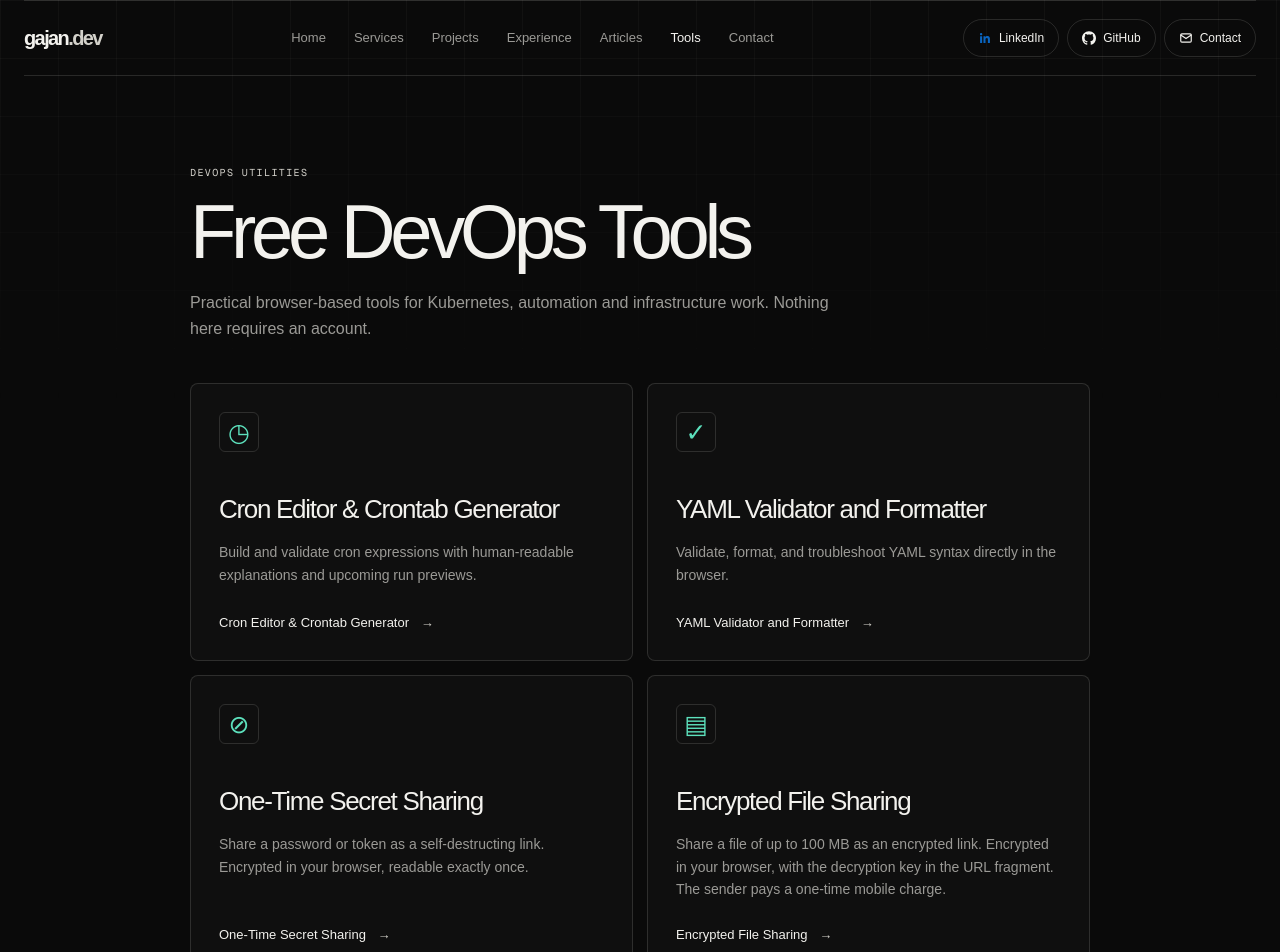
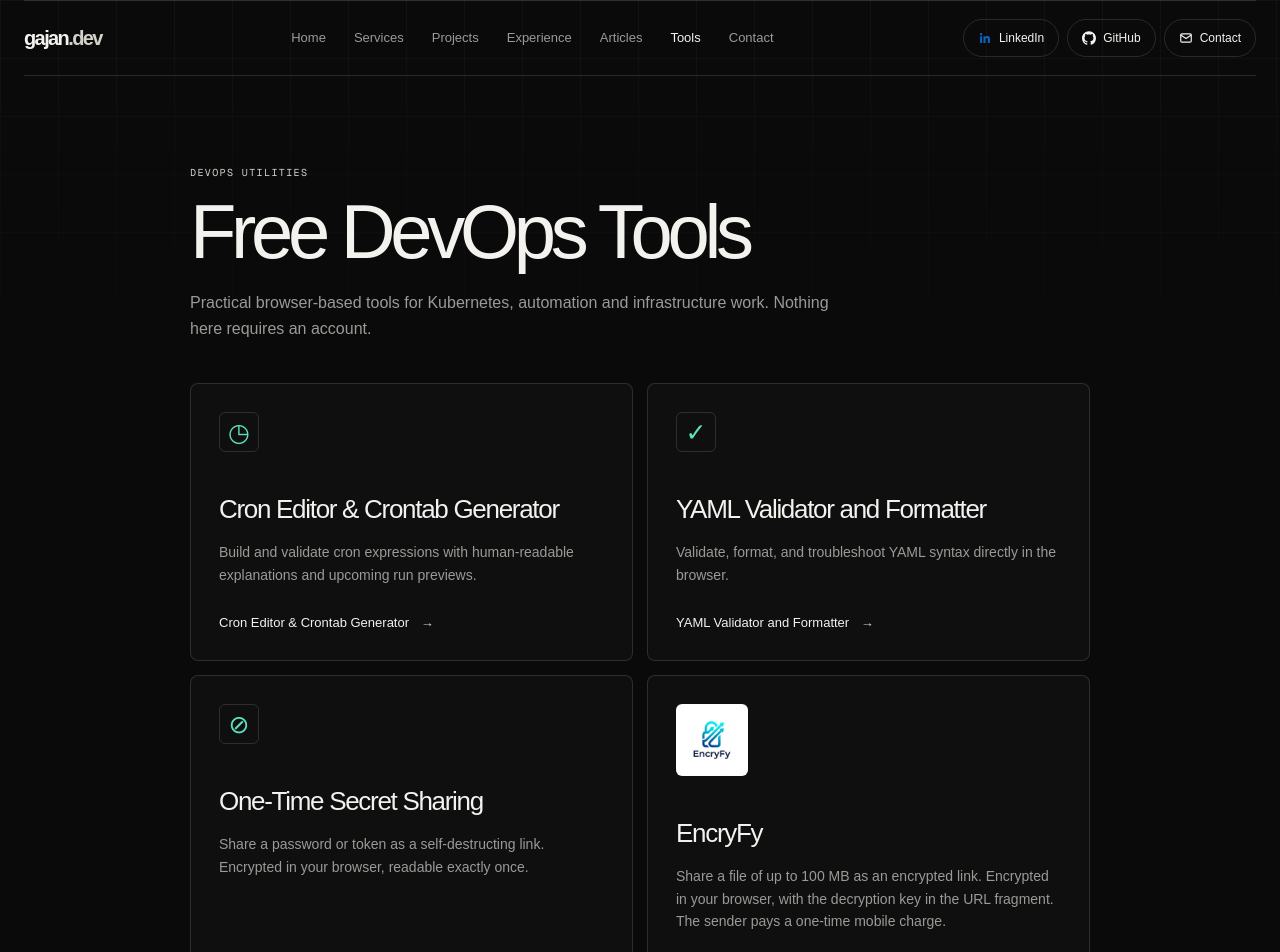
Before and after one commit to trikto/portfolio, a Next.js app: page /tools in a window 1280 px wide. Shown: the top 952 px of the page. Built offline with nearby package versions, Linux system fonts and the light colour scheme.

Commit message:
Brand the encrypted file-sharing UI as EncryFy without changing routes or the API.

```diff
--- a/app/files/[id]/file-download.tsx
+++ b/app/files/[id]/file-download.tsx
@@ -68,7 +68,7 @@ export function FileDownload({ id }: { id: string }) {
 
   return <div className="secret-composer">
     <section className="secret-panel">
-      <p className="eyebrow">ENCRYPTED FILE</p>
+      <p className="eyebrow">ENCRYFY</p>
       <h2>Someone shared a file with you</h2>
       <p className="secret-warn">Downloading decrypts the file in this browser. The link is reusable: opening it does not destroy the stored copy.</p>
       <div className="secret-actions">
--- a/app/files/[id]/page.tsx
+++ b/app/files/[id]/page.tsx
@@ -4,7 +4,7 @@ import { SiteHeader } from "../../components/site-header";
 import { pageMetadata } from "@/lib/site";
 import { FileDownload } from "./file-download";
 
-export const metadata: Metadata = pageMetadata({ title: "Download an Encrypted File", description: "Open an encrypted file link. The file is decrypted in your browser using the key in the URL fragment.", path: "/files", noIndex: true });
+export const metadata: Metadata = pageMetadata({ title: "Download with EncryFy", description: "Open an EncryFy encrypted file link. The file is decrypted in your browser using the key in the URL fragment.", path: "/files", noIndex: true });
 
 export default async function FileDownloadPage({ params }: { params: Promise<{ id: string }> }) {
   const { id } = await params;
@@ -13,7 +13,8 @@ export default async function FileDownloadPage({ params }: { params: Promise<{ i
       <div className="utility"><span className="pulse" /> DEVOPS UTILITIES</div>
       <SiteHeader />
       <section className="secret-hero" aria-labelledby="file-download-title">
-        <p className="eyebrow">DEVOPS UTILITIES / <Link href="/files">ENCRYPTED FILES</Link></p>
+        <p className="eyebrow">DEVOPS UTILITIES / <Link href="/files">ENCRYFY</Link></p>
+        <img className="encryfy-logo encryfy-logo-compact" src="/files/encryfy.png" alt="EncryFy" width={240} height={240} />
         <h1 id="file-download-title">Download File</h1>
         <p>This link points to an encrypted file. Nothing is retrieved until you ask for it. The stored copy is not deleted on download.</p>
       </section>
--- a/app/files/page.tsx
+++ b/app/files/page.tsx
@@ -4,7 +4,7 @@ import { SiteHeader } from "../components/site-header";
 import { absoluteUrl, pageMetadata } from "@/lib/site";
 import { FileComposer } from "./file-composer";
 
-const title = "Encrypted File Sharing – Browser AES-GCM Links";
+const title = "EncryFy – Encrypted File Sharing";
 const description = "Share a file of up to 100 MB through an encrypted link. Your browser encrypts the file with AES-GCM before anything is uploaded, the decryption key stays in the URL fragment, and anyone with the full link can download it.";
 
 export const metadata: Metadata = pageMetadata({ title, description, path: "/files" });
@@ -60,7 +60,7 @@ const structuredData = {
   "@graph": [
     {
       "@type": "WebApplication",
-      name: "Encrypted File Sharing",
+      name: "EncryFy",
       description,
       applicationCategory: "SecurityApplication",
       operatingSystem: "Any",
@@ -87,7 +87,8 @@ export default function FilesPage() {
       <SiteHeader />
       <section className="secret-hero" aria-labelledby="files-title">
         <p className="eyebrow">DEVOPS UTILITIES / <Link href="/tools">ALL TOOLS</Link></p>
-        <h1 id="files-title">Encrypted File Sharing</h1>
+        <img className="encryfy-logo" src="/files/encryfy.png" alt="EncryFy" width={320} height={320} />
+        <h1 id="files-title">EncryFy</h1>
         <p>Send a file of up to 100 MB as an encrypted link. The file is encrypted in your browser, only ciphertext is stored, and the decryption key stays in the URL fragment.</p>
       </section>
 
@@ -145,7 +146,7 @@ export default function FilesPage() {
 
         <section className="secret-section" aria-labelledby="files-faq">
           <p className="eyebrow">FREQUENTLY ASKED QUESTIONS</p>
-          <h2 id="files-faq">Encrypted File Sharing FAQ</h2>
+          <h2 id="files-faq">EncryFy FAQ</h2>
           <div className="secret-faq-list">
             {faqs.map(({ question, answer }) => <article key={question}><h3>{question}</h3><p>{answer}</p></article>)}
           </div>
--- a/app/tools/page.tsx
+++ b/app/tools/page.tsx
@@ -5,7 +5,7 @@ import { pageMetadata } from "@/lib/site";
 
 export const metadata: Metadata = pageMetadata({
   title: "Free DevOps Tools for Kubernetes and Automation | Gajan.dev",
-  description: "Use free browser-based DevOps tools including a cron expression generator, a Kubernetes YAML validator, one-time encrypted secret sharing, and encrypted file sharing. No account required.",
+  description: "Use free browser-based DevOps tools including a cron expression generator, a Kubernetes YAML validator, one-time encrypted secret sharing, and EncryFy encrypted file sharing. No account required.",
   path: "/tools",
 });
 
@@ -13,9 +13,9 @@ const tools = [
   { title: "Cron Editor & Crontab Generator", description: "Build and validate cron expressions with human-readable explanations and upcoming run previews.", action: "Cron Editor & Crontab Generator", href: "/cron", icon: "◷" },
   { title: "YAML Validator and Formatter", description: "Validate, format, and troubleshoot YAML syntax directly in the browser.", action: "YAML Validator and Formatter", href: "/yaml", icon: "✓" },
   { title: "One-Time Secret Sharing", description: "Share a password or token as a self-destructing link. Encrypted in your browser, readable exactly once.", action: "One-Time Secret Sharing", href: "/clipboard", icon: "⊘" },
-  { title: "Encrypted File Sharing", description: "Share a file of up to 100 MB as an encrypted link. Encrypted in your browser, with the decryption key in the URL fragment. The sender pays a one-time mobile charge.", action: "Encrypted File Sharing", href: "/files", icon: "▤" },
+  { title: "EncryFy", description: "Share a file of up to 100 MB as an encrypted link. Encrypted in your browser, with the decryption key in the URL fragment. The sender pays a one-time mobile charge.", action: "EncryFy", href: "/files", logo: "/files/encryfy.png" },
 ];
 
 export default function ToolsPage() {
-  return <main className="site concept-cloud tools-page">{/* <div className="utility"><span className="pulse" /> AVAILABLE FOR DEVOPS & SYSTEM ENGINEERING</div> */}<SiteHeader /><section className="tools-hero" aria-labelledby="tools-title"><p className="eyebrow">DEVOPS UTILITIES</p><h1 id="tools-title">Free DevOps Tools</h1><p>Practical browser-based tools for Kubernetes, automation and infrastructure work. Nothing here requires an account.</p></section><section className="tools-grid" aria-label="Available tools">{tools.map((tool) => <Link className="tool-card" href={tool.href} key={tool.href}><span className="tool-icon" aria-hidden="true">{tool.icon}</span><h2>{tool.title}</h2><p>{tool.description}</p><span className="tool-action">{tool.action} <b aria-hidden="true">→</b></span></Link>)}</section><p className="privacy-note">The cron editor and YAML validator run entirely in your browser and upload nothing. One-time secret sharing encrypts text in the browser, uploads only ciphertext, and burns the stored copy on first read. Encrypted file sharing encrypts a file of up to 100 MB in the browser and keeps the key in the link fragment; unlike secrets, downloads are reusable, only ciphertext is stored on the self-hosted API, and creating a link is a one-time sender-pays Ideamart mobile charge.</p></main>;
+  return <main className="site concept-cloud tools-page">{/* <div className="utility"><span className="pulse" /> AVAILABLE FOR DEVOPS & SYSTEM ENGINEERING</div> */}<SiteHeader /><section className="tools-hero" aria-labelledby="tools-title"><p className="eyebrow">DEVOPS UTILITIES</p><h1 id="tools-title">Free DevOps Tools</h1><p>Practical browser-based tools for Kubernetes, automation and infrastructure work. Nothing here requires an account.</p></section><section className="tools-grid" aria-label="Available tools">{tools.map((tool) => <Link className="tool-card" href={tool.href} key={tool.href}>{tool.logo ? <span className="tool-icon tool-icon-logo"><img src={tool.logo} alt="" width={160} height={160} /></span> : <span className="tool-icon" aria-hidden="true">{tool.icon}</span>}<h2>{tool.title}</h2><p>{tool.description}</p><span className="tool-action">{tool.action} <b aria-hidden="true">→</b></span></Link>)}</section><p className="privacy-note">The cron editor and YAML validator run entirely in your browser and upload nothing. One-time secret sharing encrypts text in the browser, uploads only ciphertext, and burns the stored copy on first read. EncryFy encrypts a file of up to 100 MB in the browser and keeps the key in the link fragment; unlike secrets, downloads are reusable, only ciphertext is stored on the self-hosted API, and creating a link is a one-time sender-pays Ideamart mobile charge.</p></main>;
 }
```
Also changed, not shown: app/globals.css, public/files/encryfy.png (added), public/llms-full.txt, public/llms.txt.
